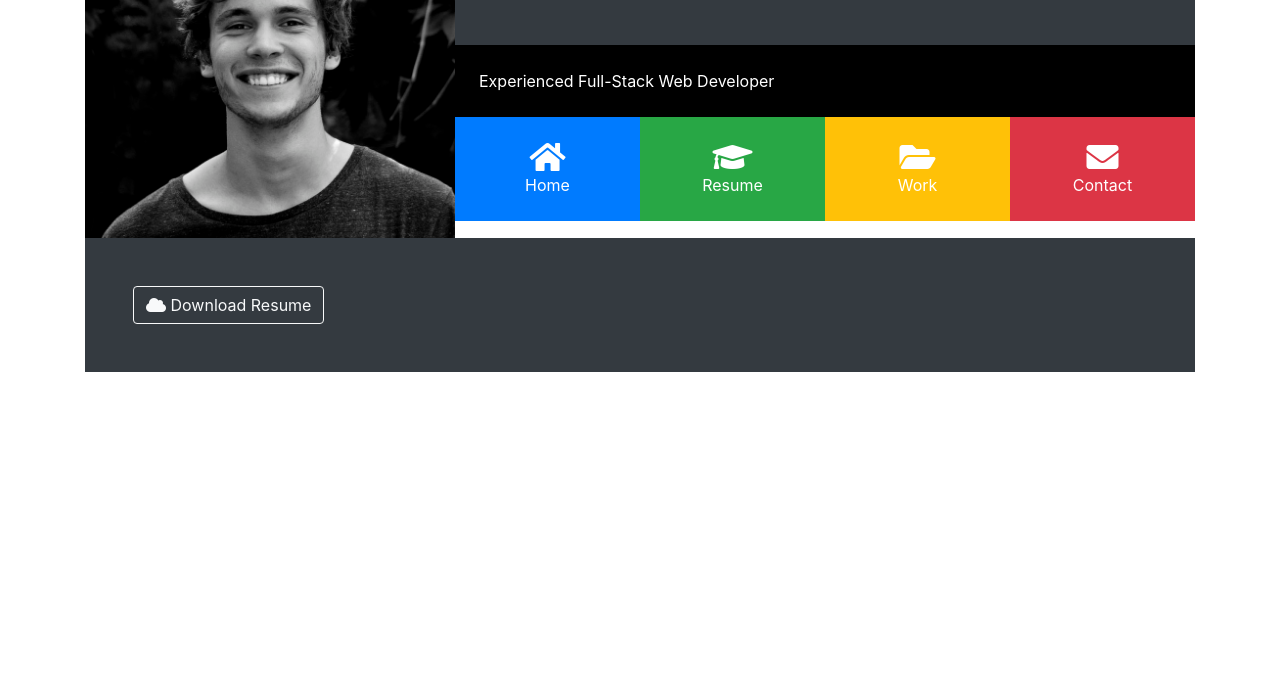
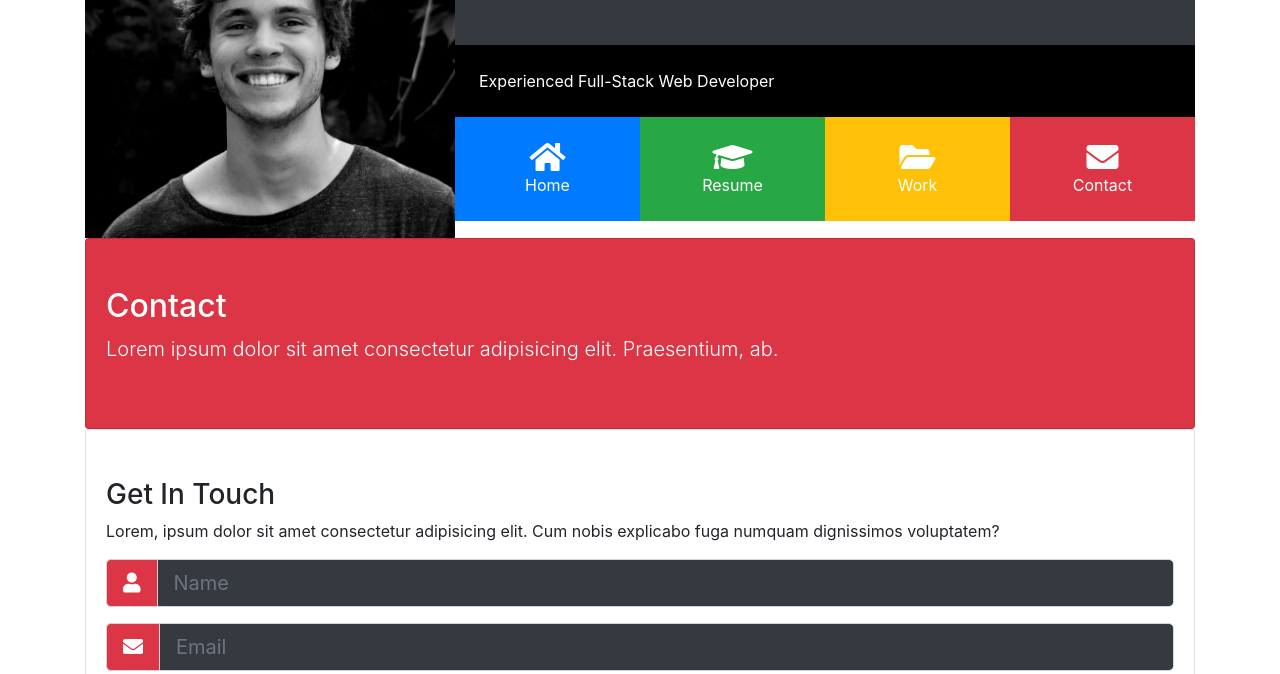
Before and after one commit to CurtisKil/portfolioGridTheme, a plain HTML site: page index.html in a window 1280 px wide. Both pictures are taken after a click on the element "Contact". Shown: the part 126-800 px from the top of the page. Drawn offline with nearby package versions, Linux system fonts and the light colour scheme; some packages are replaced by stand-ins of ours; a script that the page names is missing.

Commit message:
Contact Collapse Content

```diff
--- a/index.html
+++ b/index.html
@@ -337,6 +337,75 @@
         </div>
       </div>
 
+      <!-- CONTACT -->
+      <div id="contact" class="collapse">
+        <div class="card card-body bg-danger text-white py-5">
+          <h2>Contact</h2>
+          <p class="lead">
+            Lorem ipsum dolor sit amet consectetur adipisicing elit.
+            Praesentium, ab.
+          </p>
+        </div>
+        <div class="card card-body py-5">
+          <h3>Get In Touch</h3>
+          <p>
+            Lorem, ipsum dolor sit amet consectetur adipisicing elit. Cum nobis
+            explicabo fuga numquam dignissimos voluptatem?
+          </p>
+          <form>
+            <div class="form-group">
+              <div class="input-group input-group-lg">
+                <div class="input-group-prepend">
+                  <span class="input-group-text bg-danger text-white">
+                    <i class="fas fa-user"></i>
+                  </span>
+                </div>
+                <input
+                  type="text"
+                  class="form-control bg-dark text-white"
+                  placeholder="Name"
+                />
+              </div>
+            </div>
+
+            <div class="form-group">
+              <div class="input-group input-group-lg">
+                <div class="input-group-prepend">
+                  <span class="input-group-text bg-danger text-white">
+                    <i class="fas fa-envelope"></i>
+                  </span>
+                </div>
+                <input
+                  type="email"
+                  class="form-control bg-dark text-white"
+                  placeholder="Email"
+                />
+              </div>
+            </div>
+
+            <div class="form-group">
+              <div class="input-group input-group-lg">
+                <div class="input-group-prepend">
+                  <span class="input-group-text bg-danger text-white">
+                    <i class="fas fa-pencil-alt"></i>
+                  </span>
+                </div>
+                <textarea
+                  class="form-control bg-dark text-white"
+                  placeholder="Name"
+                >
+                </textarea>
+              </div>
+            </div>
+            <input
+              type="submit"
+              value="Submit"
+              class="btn btn-danger btn-block btn-lg"
+            />
+          </form>
+        </div>
+      </div>
+
       <!-- FOOTER -->
       <footer id="main-footer" class="p-5 bg-dark text-white">
         <div class="row">
```
